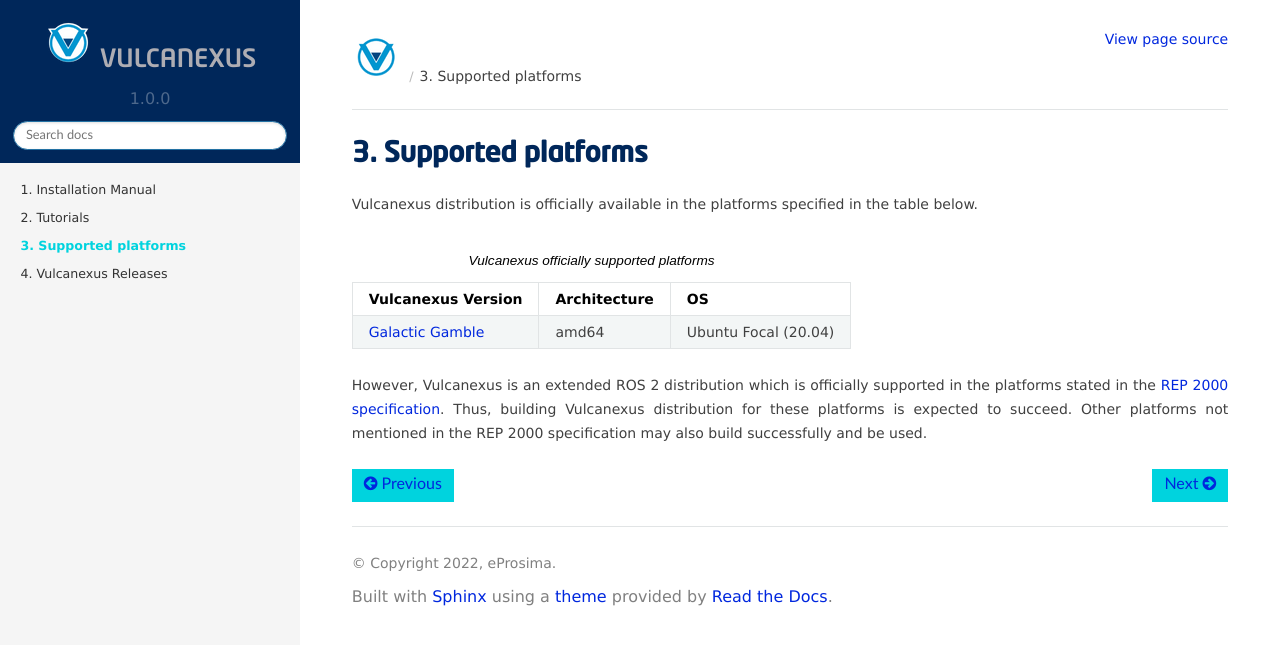
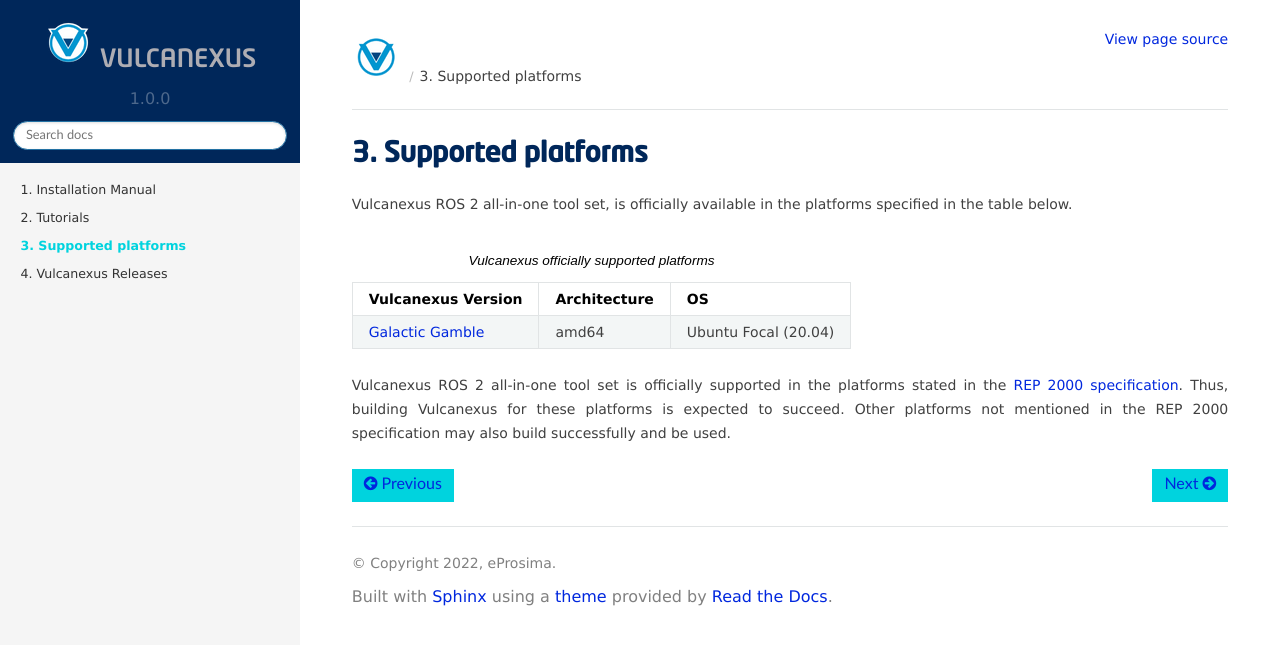
Before and after one commit to eProsima/vulcanexus, a Sphinx documentation site: the page built from docs/rst/platforms/platforms.rst, in a window 1280 px wide. Shown: the top 645 px of the page. Built offline with Sphinx 7.4.7 and the Read the Docs theme 2.0.0, drawn with Linux system fonts in a browser that asks for light colours.

Commit message:
changes in supported platf. intro
Delete the word "distribution" and use "ROS 2 all-in-one tool set" instead

```diff
--- a/docs/rst/platforms/platforms.rst
+++ b/docs/rst/platforms/platforms.rst
@@ -3,7 +3,7 @@
 Supported platforms
 ===================
 
-Vulcanexus distribution is officially available in the platforms specified in the table below.
+Vulcanexus ROS 2 all-in-one tool set, is officially available in the platforms specified in the table below.
 
 .. list-table:: Vulcanexus officially supported platforms
     :header-rows: 1
@@ -15,6 +15,6 @@
       - amd64
       - Ubuntu Focal (20.04)
 
-However, Vulcanexus is an extended ROS 2 distribution which is officially supported in the platforms stated in the `REP 2000 specification <https://www.ros.org/reps/rep-2000.html>`_.
-Thus, building Vulcanexus distribution for these platforms is expected to succeed.
+Vulcanexus ROS 2 all-in-one tool set is officially supported in the platforms stated in the `REP 2000 specification <https://www.ros.org/reps/rep-2000.html>`_.
+Thus, building Vulcanexus for these platforms is expected to succeed.
 Other platforms not mentioned in the REP 2000 specification may also build successfully and be used.
```
